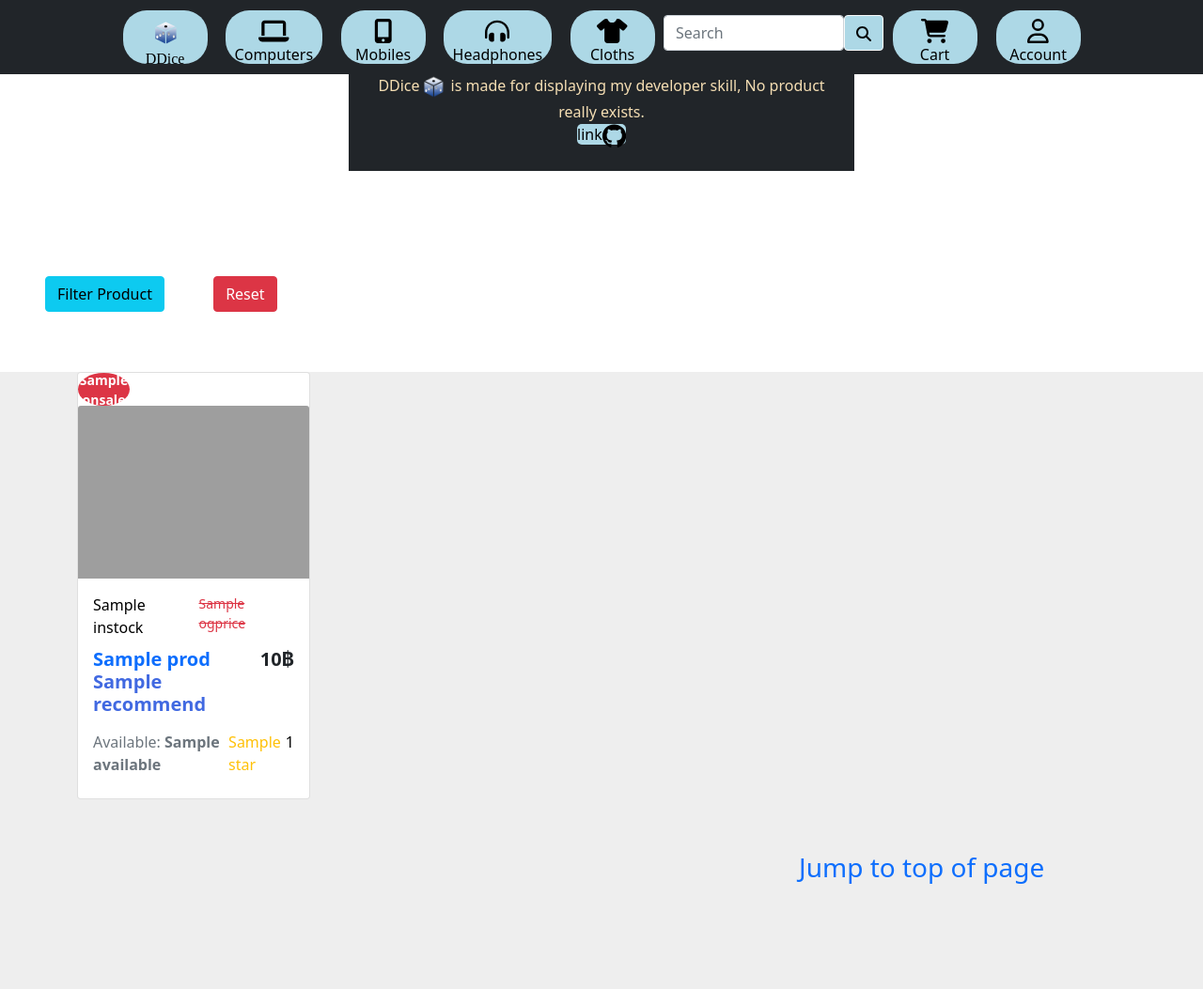
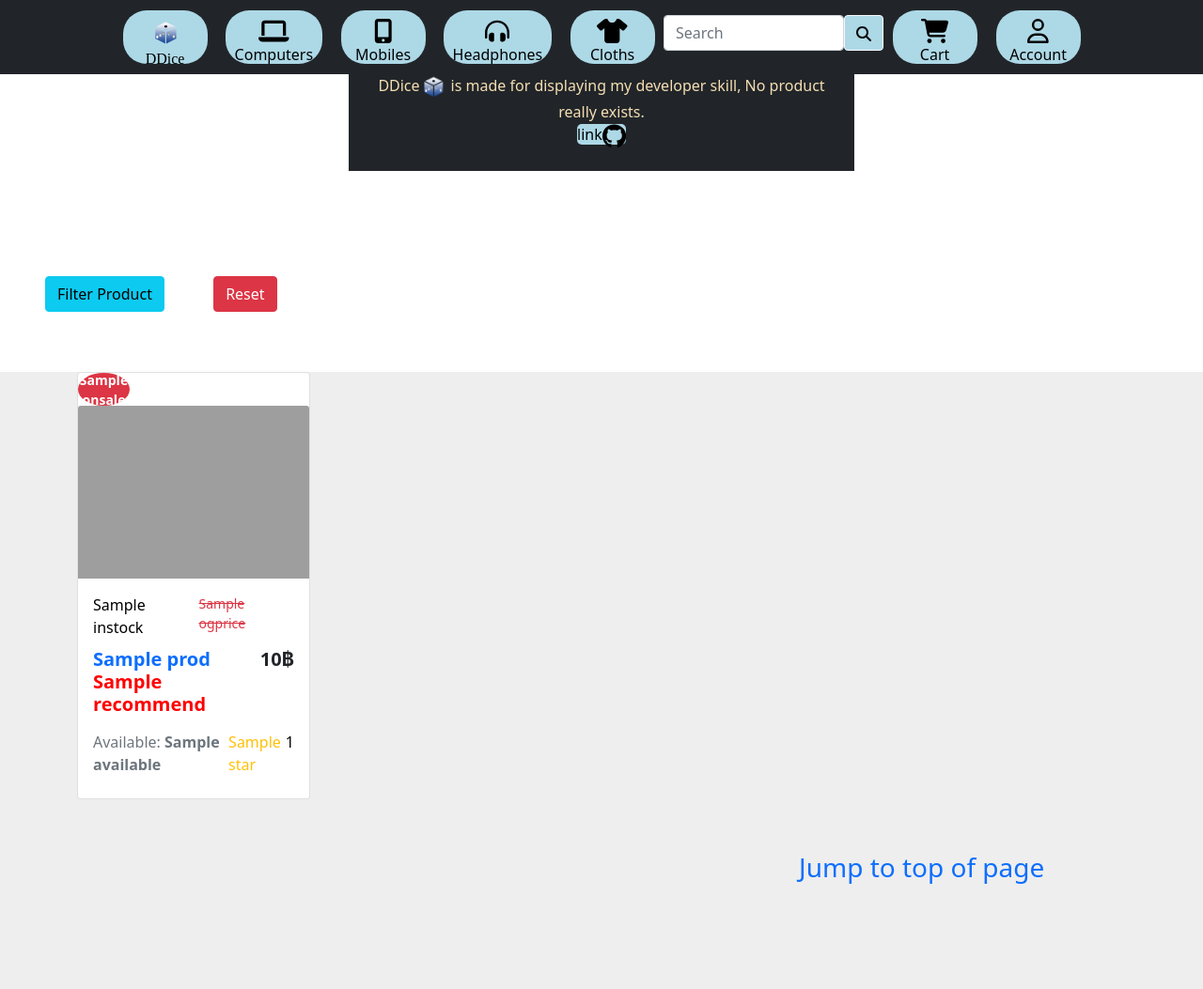
Before and after one commit to kritserv/django_online_store, a Django app: template code/templates/store/product.html in a window 1280 px wide. Shown: the whole page at 94% size. Run offline with Django 4.2, Linux system fonts and the light colour scheme; tables that the repository leaves empty hold one stand-in row (values such as "Sample post"); the template is opened without the code that fills it: values that come from a table or form of the project are taken from there, most other values are stand-ins (such as "Sample title", 1, 10 or a date in 2020); some libraries are stand-ins or nearby versions; grey boxes are pictures that could not be loaded.

Commit message:
edit product page css

```diff
--- a/code/static/css/main.css
+++ b/code/static/css/main.css
@@ -1,5 +1,6 @@
 html {
   scroll-behavior: smooth;
+  overflow-x: hidden;
 }
 
 a:link{
@@ -52,6 +53,7 @@ a:link{
 
 #prod-card {
   width:95%;
+  max-width: 40vw;
 }
 
 #prod-card:hover {
@@ -70,7 +72,7 @@ h5.mb-0 {
 }
 
 #recommend-tag {
-  color: royalblue;
+  color: red;
 }
 
 li a svg {
@@ -126,8 +128,7 @@ div a p {
 
 a.nav-link:hover {
   background-color: orange;
-  padding-left: 26px;
-  padding-right: 26px;
+  scale: 1.1;
   margin-right: 1.1rem;
   margin-left: 1.1rem;
   transition: .4s;
--- a/code/templates/store/product.html
+++ b/code/templates/store/product.html
@@ -30,7 +30,7 @@
 
     </form>
 
-<section style="background-color: #eee;">
+<section style="background-color: #eee; width=80%;">
   <div class="container py-6" id="prod-container">
     <div class="row">
       {% for prod in product_data %}
```
